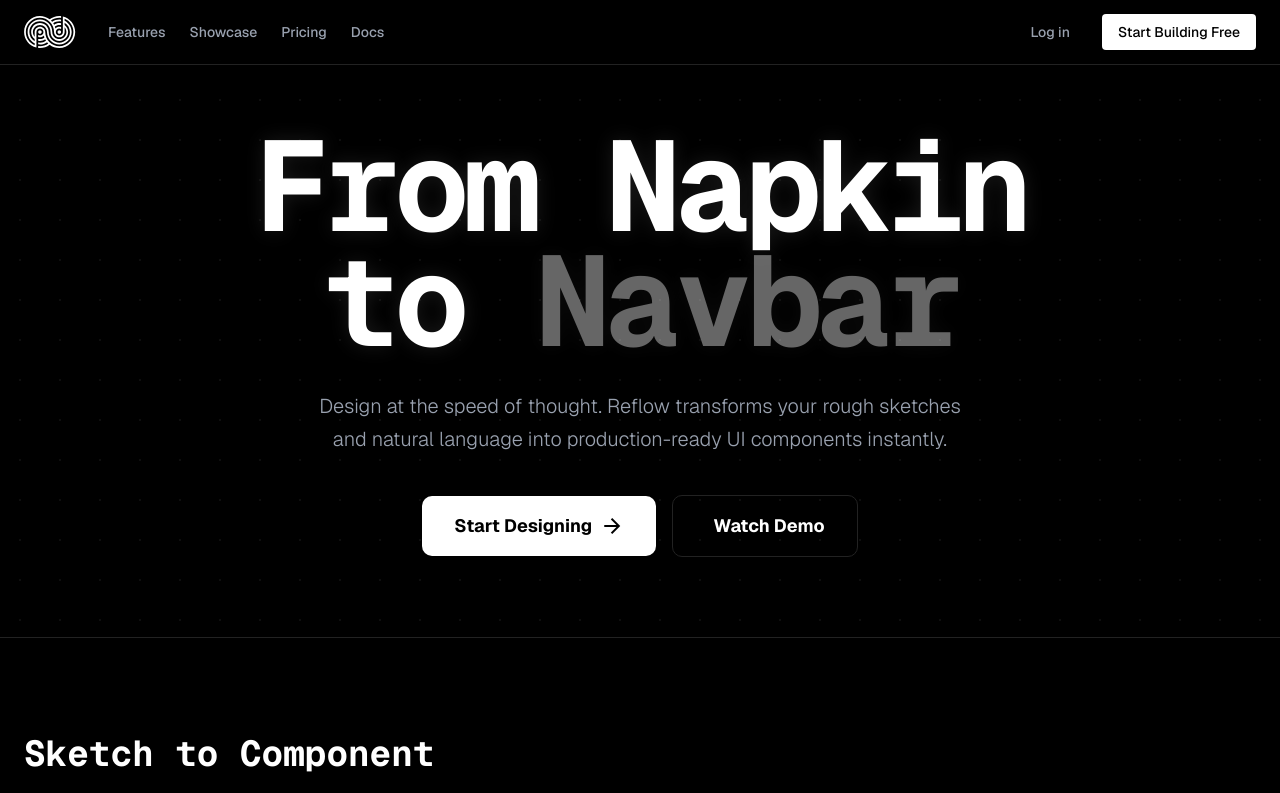
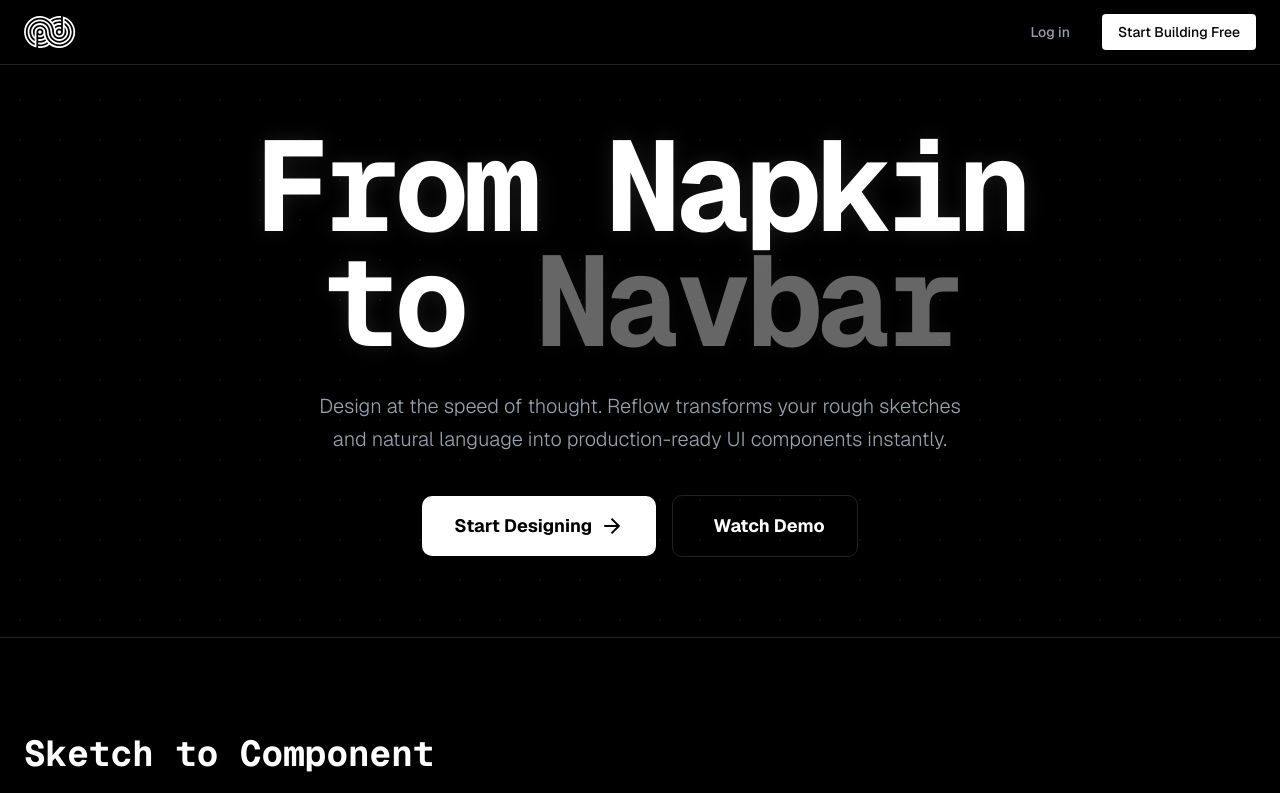
Before and after one commit to imsidkg/reflow, a Next.js app: page / in a window 1280 px wide. Shown: the top 793 px of the page. Built offline with nearby package versions, Linux system fonts and the light colour scheme.

Commit message:
removed useless links

```diff
--- a/app/page.tsx
+++ b/app/page.tsx
@@ -26,7 +26,7 @@
                 />
               </div>
             </Link>
-            <div className="hidden md:flex items-center gap-6 text-sm font-medium text-gray-400">
+            {/* <div className="hidden md:flex items-center gap-6 text-sm font-medium text-gray-400">
               <Link href="#" className="hover:text-white transition-colors">
                 Features
               </Link>
@@ -39,7 +39,7 @@
               <Link href="#" className="hover:text-white transition-colors">
                 Docs
               </Link>
-            </div>
+            </div> */}
           </div>
           <div className="flex items-center gap-4">
             <Link
```
